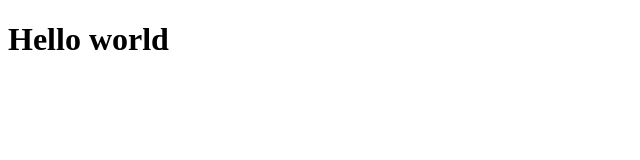
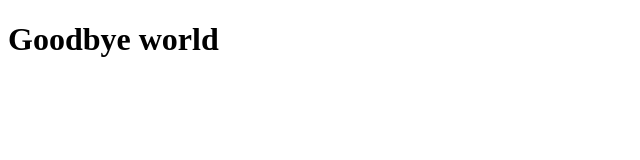
Before and after one commit to WolfHunter-HKIT/team-work, a plain HTML site: page index.html in a window 1280 px wide. Shown: the whole page, without its empty margins (0-640 px from the left). Drawn offline with Linux system fonts and the light colour scheme.

Commit message:
Changes have been made

```diff
--- a/index.html
+++ b/index.html
@@ -10,7 +10,7 @@
 
 <body>
 
-    <h1>Hello world</h1>
+    <h1>Goodbye world</h1>
 
 </body>
 
```
